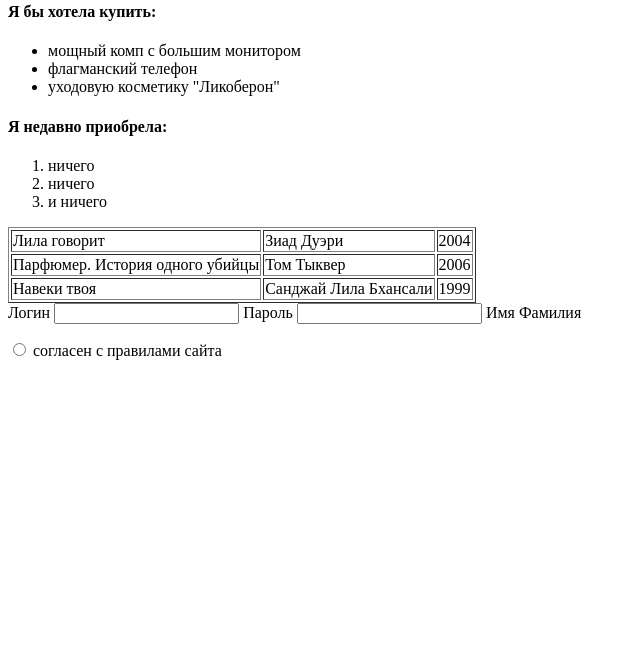
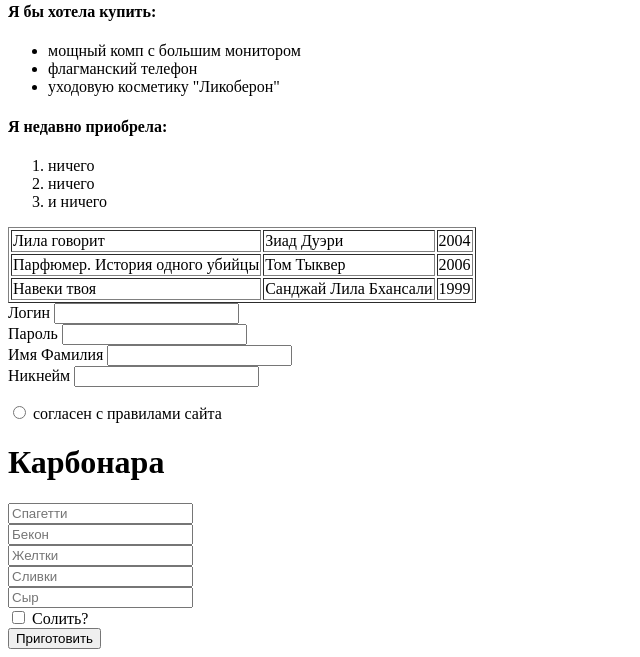
Before and after one commit to darsiweb/course, a plain HTML site: page index.html in a window 1280 px wide. Shown: the part 551-1208 px from the top of the page, without its empty margins (0-640 px from the left). Before the commit the page ends 927 px from the top, so only its background shows below. Drawn offline with Linux system fonts and the light colour scheme.

Commit message:
carbonara

```diff
--- a/index.html
+++ b/index.html
@@ -43,13 +43,28 @@
              </tr>
          </table>
 
-         <label>Логин</label>
-          <input type="text">
-         <label>Пароль</label>
-          <input type="password">
-         <label> Имя Фамилия </label>
-          <imput type="text">
+        <label>Логин</label>
+        <input type="text"><br>
+        <label>Пароль</label>
+        <input type="password"><br>
+        <label> Имя Фамилия </label>
+        <input type="text"><br>
+        <label> Никнейм</label>
+        <input type="text"<br>
+
 
              <p><input type="radio" value="soglasen"> согласен с правилами сайта</p>
+
+            <form>
+                    <h1>Карбонара</h1>
+                    <input type="text" placeholder="Спагетти" name="spagetti"><br>
+                    <input type="text" placeholder="Бекон" name="becon"><br>
+                    <input type="text" placeholder="Желтки" name="zheltki"><br>
+                    <input type="text" placeholder="Сливки" name="slivki"><br>
+                    <input type="text" placeholder="Сыр" name="cheese"><br>
+                    <input type="checkbox">
+                    <label>Солить?</label><br>
+                    <button type="submit">Приготовить</button>
+                 </form>
    </body>
 </html>
```
